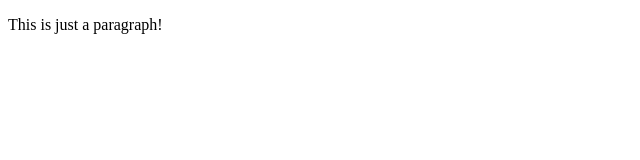
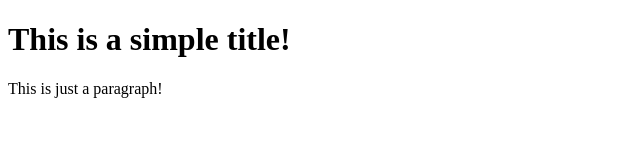
Before and after one commit to Ismail-RedTeamer-777/pomodoro-website, a plain HTML site: page index.html in a window 1280 px wide. Shown: the whole page, without its empty margins (0-640 px from the left). Drawn offline with Linux system fonts and the light colour scheme.

Commit message:
This is my second test commit! Yay!

```diff
--- a/index.html
+++ b/index.html
@@ -5,6 +5,7 @@
 	<meta name="viewport" content="width=device-width, initial-scale=1">
 	<title>POMODORO TIMER</title>
 
+	<h1>This is a simple title!</h1>
 	<p>This is just a paragraph!</p>
 
 </head>
```
